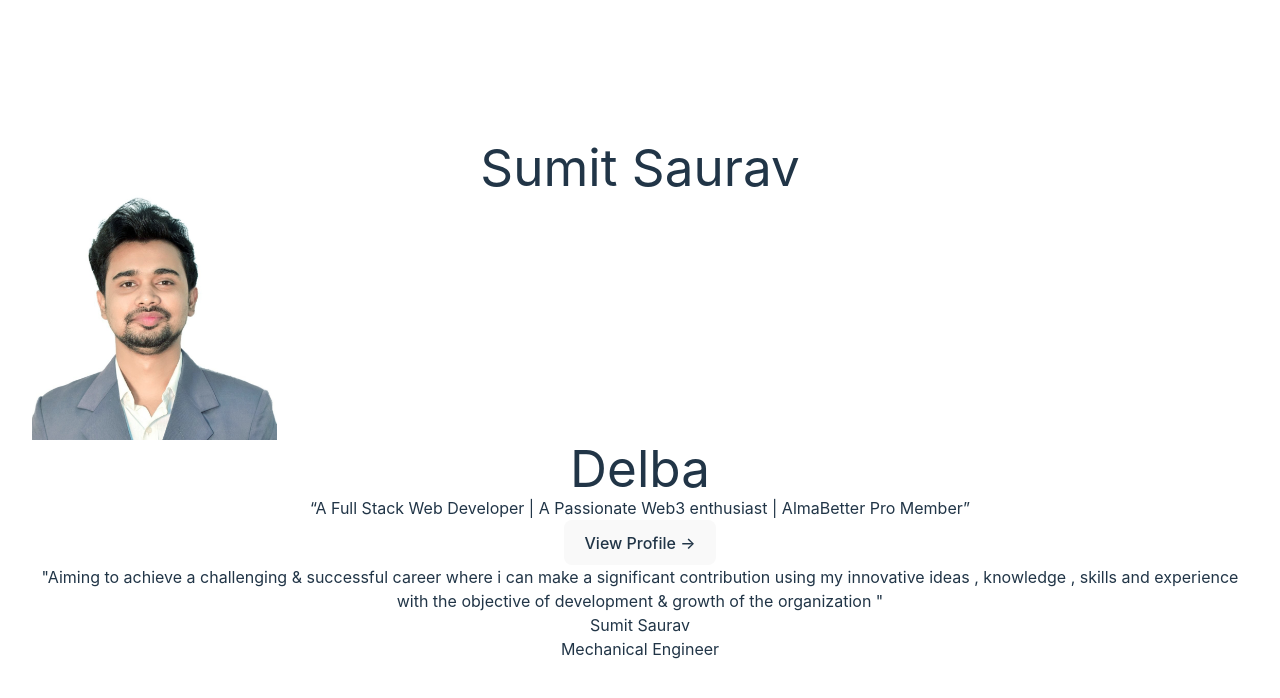
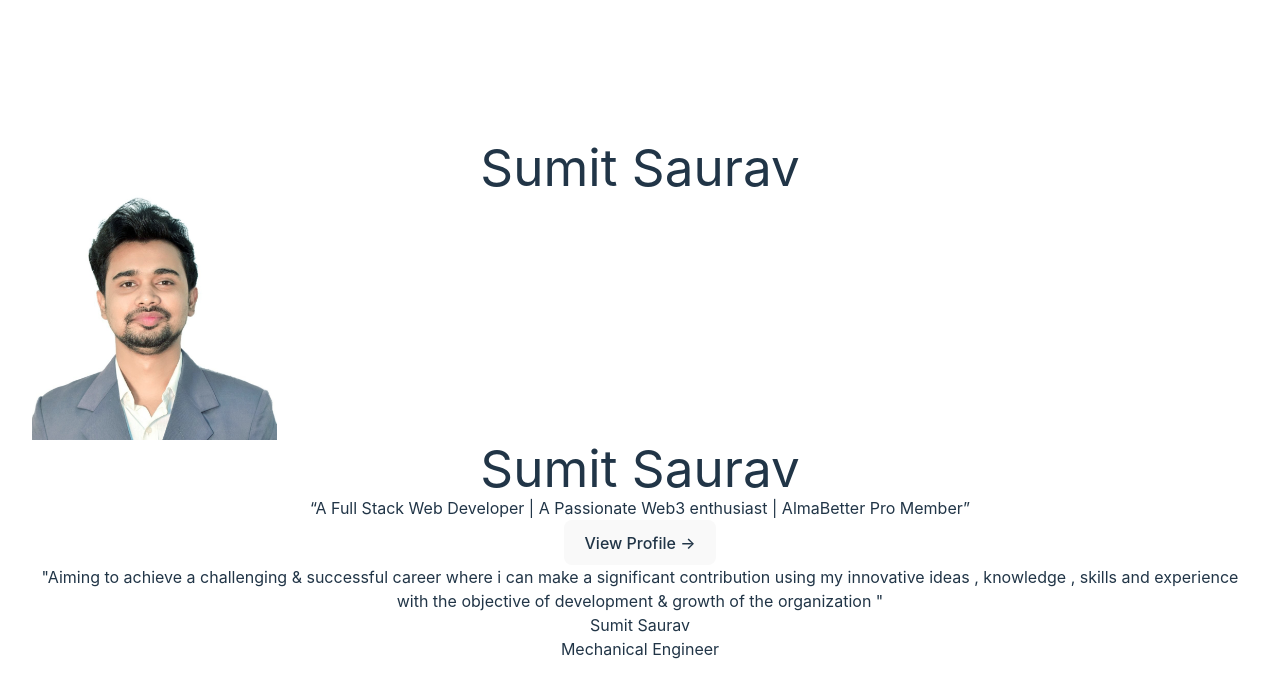
Before and after one commit to Sumit021995/react-js-study, a React (Vite) app in the folder react-tailwind-prop/tailwind-prop-react/: page / in a window 1280 px wide. Shown: the top 698 px of the page. Built offline with nearby package versions, Linux system fonts and the light colour scheme.

Commit message:
file updated

```diff
--- a/react-tailwind-prop/tailwind-prop-react/src/App.jsx
+++ b/react-tailwind-prop/tailwind-prop-react/src/App.jsx
@@ -17,7 +17,7 @@ function App() {
   />
   <div className="absolute inset-0 bg-gradient-to-t from-gray-900 to-transparent"></div>
   <div className="absolute bottom-4 left-4 text-left">
-    <h1 className="text-lg font-semibold text-white">Delba</h1>
+    <h1 className="text-lg font-semibold text-white">Sumit Saurav</h1>
     <p className="mt-2 text-sm text-gray-300">
     “A Full Stack Web Developer | A Passionate Web3 enthusiast | AlmaBetter Pro Member”
     </p>
```
